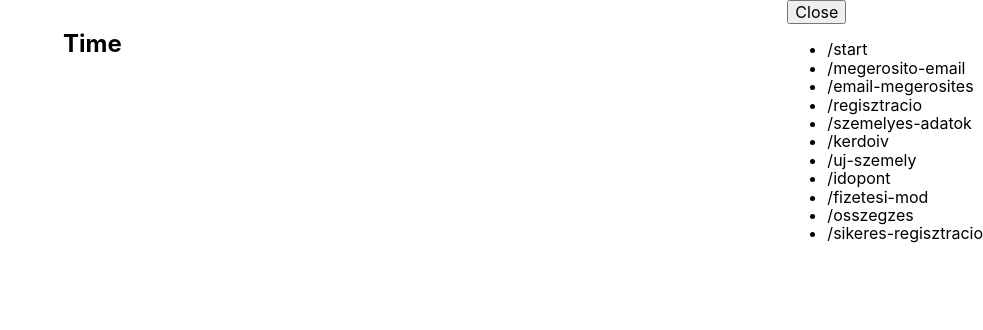
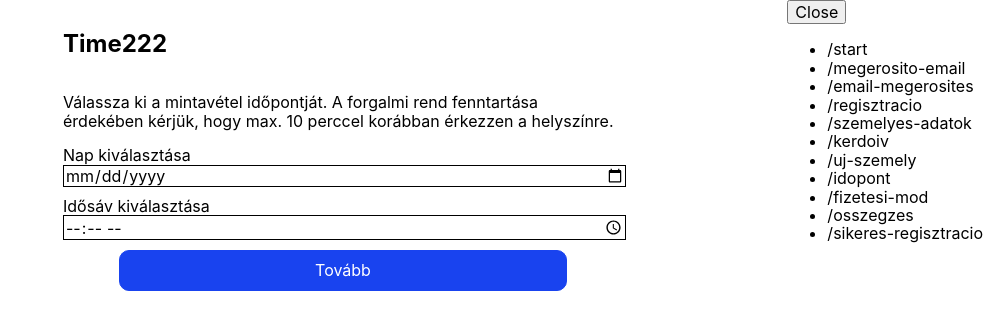
Before and after one commit to rollethu/noe, a React (Create React App) app in the folder code/frontend/: page /idopont in a window 1280 px wide. Shown: the top 330 px of the page, without its empty margins (297-1280 px from the left). Built offline with nearby package versions, Linux system fonts and the light colour scheme.

Commit message:
Add Time screen

```diff
--- a/code/frontend/src/App.js
+++ b/code/frontend/src/App.js
@@ -31,13 +31,13 @@ export const ROUTE_SEAT_DETAILS = "/szemelyes-adatok";
 export const ROUTE_SURVEY = "/kerdoiv";
 export const ROUTE_ADD_SEAT = "/uj-szemely";
 export const ROUTE_TIME = "/idopont";
-export const ROUTE_PAYMENT_METHOD = "/fizetesi-mod";
+export const ROUTE_PAYMENT_METHODS = "/fizetesi-mod";
 export const ROUTE_CHEKCOUT = "/osszegzes";
 export const ROUTE_APPOINTMENT_SUCCESS = "/sikeres-regisztracio";
 
 let DEFAULT_ROUTE = ROUTE_START;
 if (process.env.NODE_ENV === "development") {
-  DEFAULT_ROUTE = ROUTE_REGISTRATION;
+  DEFAULT_ROUTE = ROUTE_TIME;
 }
 
 function App() {
@@ -50,7 +50,7 @@ function App() {
     { path: ROUTE_SURVEY, component: Survey },
     { path: ROUTE_ADD_SEAT, component: AddSeat },
     { path: ROUTE_TIME, component: Time },
-    { path: ROUTE_PAYMENT_METHOD, component: PaymentMethod },
+    { path: ROUTE_PAYMENT_METHODS, component: PaymentMethod },
     { path: ROUTE_CHEKCOUT, component: Checkout },
     { path: ROUTE_APPOINTMENT_SUCCESS, component: AppointmentSuccess },
   ];
--- a/code/frontend/src/screens/Time.jsx
+++ b/code/frontend/src/screens/Time.jsx
@@ -1,11 +1,79 @@
 import React from "react";
+import { useForm } from "react-hook-form";
+import { Redirect } from "react-router-dom";
+import moment from "moment";
 
-import { View, Caption } from "../UI";
+import { ROUTE_PAYMENT_METHODS } from "../App";
+import { Context as AppointmentContext } from "../contexts/appointmentContext";
+import { View, Caption, Form, Field, Button, Text } from "../UI";
+
+const TXT_SUBMIT_BUTTON = "Tovább";
+const DATETIME_FORMAT = "YYYY-MM-DD HH:mm";
 
 export default function Time() {
+  const [redirectTo, setRedirectTo] = React.useState(null);
+  const { register, handleSubmit, setError, errors } = useForm();
+  const { state, updateAppointment } = React.useContext(AppointmentContext);
+
+  const onSubmit = async (values) => {
+    let appointmentUrl = state.appointmentUrl;
+    if (process.env.NODE_ENV === "development") {
+      appointmentUrl =
+        "http://localhost:8000/api/appointments/54d027ec-3f32-49d8-91d1-d5a1ea2ad5c8/";
+    }
+    if (!appointmentUrl) {
+      alert("No appointment to update");
+    }
+
+    const start = moment(
+      values.date + " " + values.time,
+      DATETIME_FORMAT
+    ).toISOString();
+    values.start = start;
+    values.end = start;
+
+    const response = await updateAppointment(appointmentUrl, values);
+    if (response.error) {
+      if (response.errors) {
+        Object.keys(response.errors).map((fieldName) => {
+          setError(fieldName, "", response.errors[fieldName]);
+        });
+      } else {
+        alert("Váratlan hiba történt.");
+      }
+    } else {
+      setRedirectTo(ROUTE_PAYMENT_METHODS);
+    }
+  };
+
+  if (redirectTo) {
+    return <Redirect to={redirectTo} />;
+  }
+
   return (
     <View>
-      <Caption>Time</Caption>
+      <Caption>Time222</Caption>
+      <Text>
+        Válassza ki a mintavétel időpontját. A forgalmi rend fenntartása
+        érdekében kérjük, hogy max. 10 perccel korábban érkezzen a helyszínre.
+      </Text>
+      <Form onSubmit={handleSubmit(onSubmit)}>
+        <Field
+          register={register}
+          name="date"
+          label="Nap kiválasztása"
+          type="date"
+          errors={errors}
+        />
+        <Field
+          register={register}
+          name="time"
+          label="Idősáv kiválasztása"
+          type="time"
+          errors={errors}
+        />
+        <Button type="submit">{TXT_SUBMIT_BUTTON}</Button>
+      </Form>
     </View>
   );
 }
```
